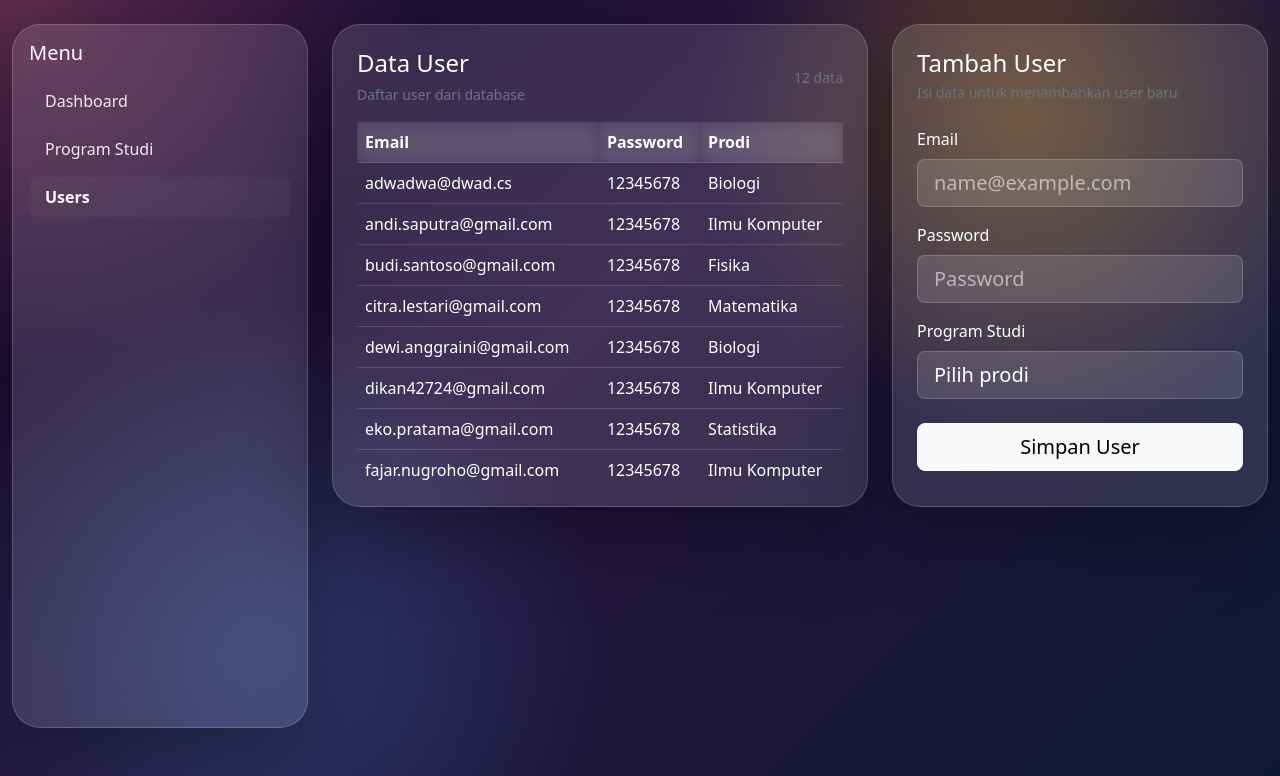
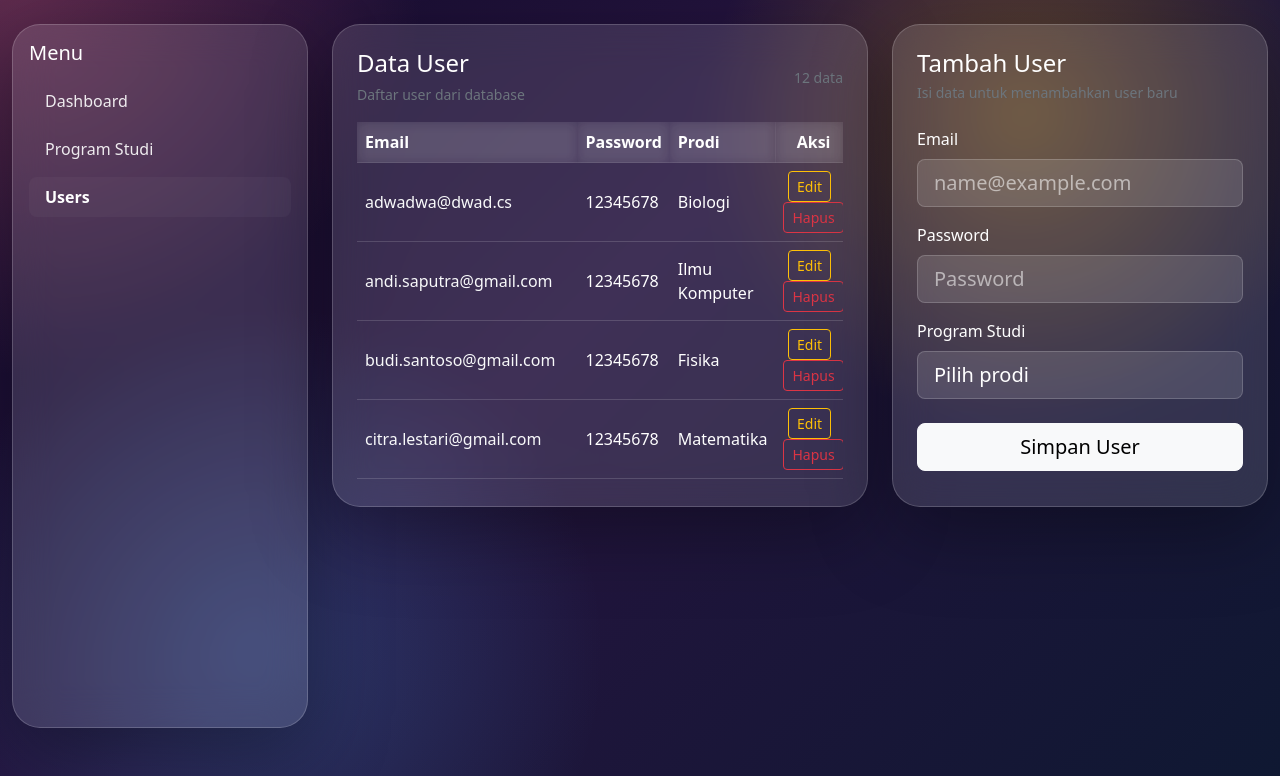
Before and after one commit to DikanR/uts_pemweb_kel_7, a PHP site: page /user.php in a window 1280 px wide. Shown: the part 51-827 px from the top of the page. Run offline with PHP 8.4, Linux system fonts and the light colour scheme; the visitor is signed in with stand-in values (Sample User, id 1); data comes from the database, SQL or seed files in the repository.

Commit message:
Menambahkan delete, edit

```diff
--- a/user.php
+++ b/user.php
@@ -15,10 +15,14 @@ $email = $_SESSION['email'] ?? 'User';
 
 $error = '';
 $success = isset($_GET['success']) ? 'Data user berhasil ditambahkan.' : '';
+if (isset($_GET['update'])) $success = 'Data user berhasil diperbarui.';
+if (isset($_GET['deleted'])) $success = 'Data user berhasil dihapus.';
 
 $emailValue = '';
 $passwordValue = '';
 $selectedProdiId = '';
+$editingUserId = null;
+$editingEmail = '';
 
 $conn = new mysqli($dbHost, $dbUser, $dbPassword, $dbName);
 
@@ -38,13 +42,62 @@ if ($error === '') {
 		$prodiResult->free();
 	}
 
+	if (isset($_GET['delete'])) {
+		$deleteId = intval($_GET['delete']);
+		$stmt = $conn->prepare('DELETE FROM user_tbl WHERE user_id = ?');
+		if ($stmt) {
+			$stmt->bind_param('i', $deleteId);
+			$stmt->execute();
+			$stmt->close();
+			$conn->close();
+			header('Location: user.php?deleted=1');
+			exit;
+		}
+	}
+
+	if (isset($_GET['edit'])) {
+		$editId = intval($_GET['edit']);
+		$stmt = $conn->prepare('SELECT user_id, email, password, prodi_id FROM user_tbl WHERE user_id = ?');
+		if ($stmt) {
+			$stmt->bind_param('i', $editId);
+			$stmt->execute();
+			$result = $stmt->get_result();
+			if ($row = $result->fetch_assoc()) {
+				$editingUserId = $row['user_id'];
+				$emailValue = $row['email'];
+				$passwordValue = $row['password'];
+				$selectedProdiId = $row['prodi_id'];
+				$editingEmail = $row['email'];
+			}
+			$stmt->close();
+		}
+	}
+
 	if ($_SERVER['REQUEST_METHOD'] === 'POST') {
 		$emailValue = trim($_POST['email'] ?? '');
 		$passwordValue = $_POST['password'] ?? '';
 		$selectedProdiId = trim($_POST['prodi_id'] ?? '');
+		$isEditMode = isset($_POST['editing_user_id']) && $_POST['editing_user_id'] !== '';
+		$editingUserId = intval($_POST['editing_user_id'] ?? 0);
 
 		if ($emailValue === '' || $passwordValue === '' || $selectedProdiId === '') {
 			$error = 'Email, password, dan program studi wajib diisi.';
+		} else {
+			if ($isEditMode) {
+				$stmt = $conn->prepare('UPDATE user_tbl SET email = ?, password = ?, prodi_id = ? WHERE user_id = ?');
+				if ($stmt) {
+					$stmt->bind_param('ssii', $emailValue, $passwordValue, $selectedProdiId, $editingUserId);
+					if ($stmt->execute()) {
+						$stmt->close();
+						$conn->close();
+						header('Location: user.php?update=1');
+						exit;
+					}
+					$error = 'Gagal memperbarui data user.';
+					$stmt->close();
+				} else {
+					$error = 'Terjadi kesalahan pada proses penyimpanan.';
+				}
 			} else {
 				$stmt = $conn->prepare('INSERT INTO user_tbl (email, password, prodi_id) VALUES (?, ?, ?)');
 				if ($stmt) {
@@ -55,7 +108,6 @@ if ($error === '') {
 						header('Location: user.php?success=1');
 						exit;
 					}
-
 					$error = 'Gagal menambahkan data user.';
 					$stmt->close();
 				} else {
@@ -63,8 +115,9 @@ if ($error === '') {
 				}
 			}
 		}
+	}
 
-	$userResult = $conn->query('SELECT u.email, u.password, p.nama_prodi FROM user_tbl u LEFT JOIN prodi_tbl p ON p.prodi_id = u.prodi_id ORDER BY u.email ASC');
+	$userResult = $conn->query('SELECT u.user_id, u.email, u.password, p.nama_prodi FROM user_tbl u LEFT JOIN prodi_tbl p ON p.prodi_id = u.prodi_id ORDER BY u.email ASC');
 	if ($userResult) {
 		while ($row = $userResult->fetch_assoc()) {
 			$users[] = $row;
@@ -225,20 +278,29 @@ if ($error === '') {
 									<th>Email</th>
 									<th>Password</th>
 									<th>Prodi</th>
+									<th class="text-center">Aksi</th>
 								</tr>
 							</thead>
 							<tbody>
 								<?php if (count($users) > 0): ?>
 									<?php foreach ($users as $user): ?>
 										<tr>
-											<td><?php echo htmlspecialchars($user['email'] ?? '', ENT_QUOTES, 'UTF-8'); ?></td>
+											<td>
+												<a href="user.php?edit=<?php echo htmlspecialchars($user['user_id'], ENT_QUOTES, 'UTF-8'); ?>" class="text-light text-decoration-none user-email-link" style="cursor: pointer;">
+													<?php echo htmlspecialchars($user['email'] ?? '', ENT_QUOTES, 'UTF-8'); ?>
+												</a>
+											</td>
 											<td><?php echo htmlspecialchars($user['password'] ?? '', ENT_QUOTES, 'UTF-8'); ?></td>
 											<td><?php echo htmlspecialchars($user['nama_prodi'] ?? '-', ENT_QUOTES, 'UTF-8'); ?></td>
+											<td class="text-center">
+												<a href="user.php?edit=<?php echo htmlspecialchars($user['user_id'], ENT_QUOTES, 'UTF-8'); ?>" class="btn btn-sm btn-outline-warning me-2">Edit</a>
+												<a href="user.php?delete=<?php echo htmlspecialchars($user['user_id'], ENT_QUOTES, 'UTF-8'); ?>" class="btn btn-sm btn-outline-danger" onclick="return confirm('Apakah Anda yakin ingin menghapus user ini?');">Hapus</a>
+											</td>
 										</tr>
 									<?php endforeach; ?>
 								<?php else: ?>
 									<tr>
-										<td colspan="3" class="text-center text-secondary py-4">Belum ada data user.</td>
+										<td colspan="4" class="text-center text-secondary py-4">Belum ada data user.</td>
 									</tr>
 								<?php endif; ?>
 							</tbody>
@@ -249,10 +311,14 @@ if ($error === '') {
 
 					<div class="col-12 col-lg-5">
 						<div class="card hero-glass p-4 h-100">
-							<h4 class="mb-1">Tambah User</h4>
-							<small class="text-secondary d-block mb-4">Isi data untuk menambahkan user baru</small>
+							<h4 class="mb-1"><?php echo $editingUserId !== null ? 'Edit User' : 'Tambah User'; ?></h4>
+							<small class="text-secondary d-block mb-4"><?php echo $editingUserId !== null ? 'Update data user' : 'Isi data untuk menambahkan user baru'; ?></small>
 
 							<form method="post" action="user.php">
+								<?php if ($editingUserId !== null): ?>
+									<input type="hidden" name="editing_user_id" value="<?php echo htmlspecialchars($editingUserId, ENT_QUOTES, 'UTF-8'); ?>">
+								<?php endif; ?>
+
 								<div class="mb-3">
 									<label for="email" class="form-label">Email</label>
 									<input type="email" class="form-control form-control-lg" id="email" name="email" value="<?php echo htmlspecialchars($emailValue, ENT_QUOTES, 'UTF-8'); ?>" placeholder="name@example.com" required>
@@ -275,8 +341,11 @@ if ($error === '') {
 									</select>
 								</div>
 
-								<div class="d-grid">
-									<button type="submit" class="btn btn-light btn-lg">Simpan User</button>
+								<div class="d-grid gap-2 d-flex">
+									<button type="submit" class="btn btn-light btn-lg flex-grow-1"><?php echo $editingUserId !== null ? 'Perbarui User' : 'Simpan User'; ?></button>
+									<?php if ($editingUserId !== null): ?>
+										<a href="user.php" class="btn btn-outline-secondary btn-lg">Batal</a>
+									<?php endif; ?>
 								</div>
 							</form>
 						</div>
```
Lines whose indentation alone changed are shown as unchanged.
